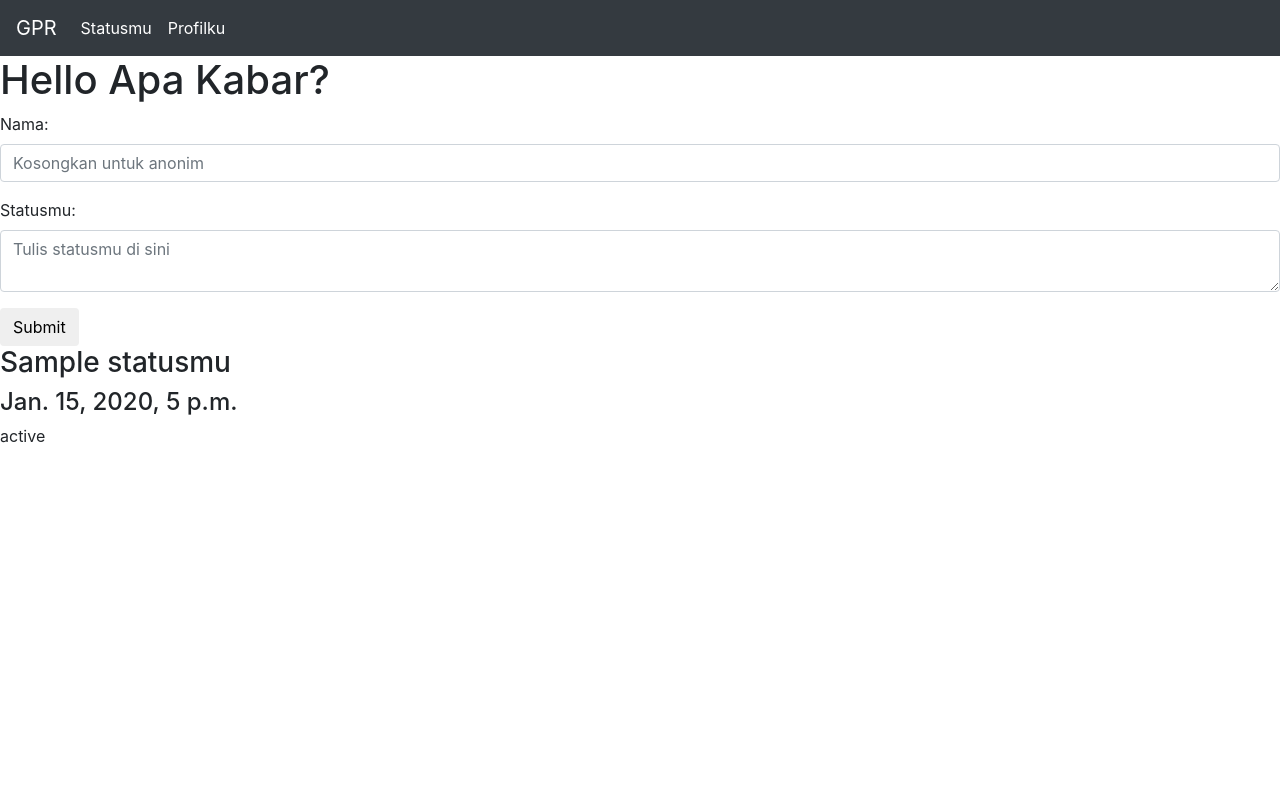
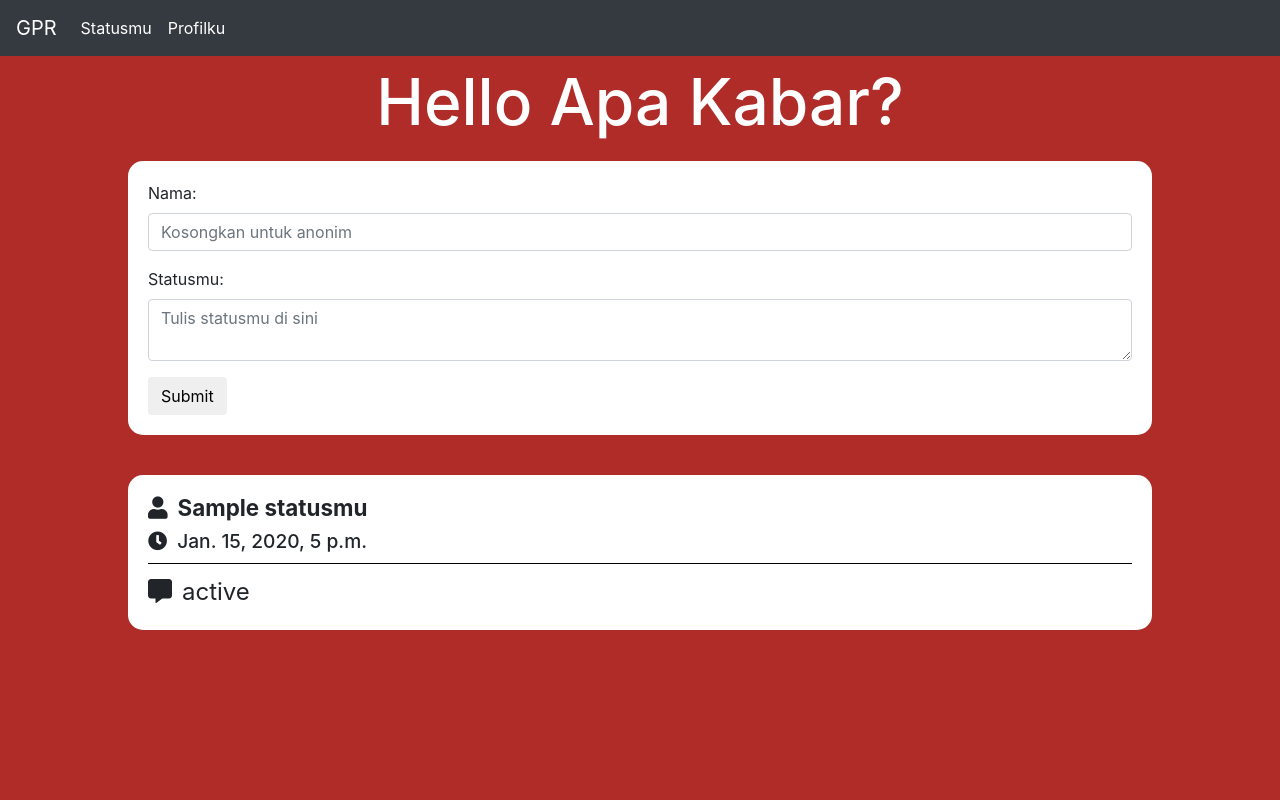
Before and after one commit to gagahpangeran/neogpr, a Django app: page / in a window 1280 px wide. Run offline with Django 3.2, Linux system fonts and the light colour scheme; tables that the repository leaves empty hold one stand-in row (values such as "Sample post"); some libraries are stand-ins or nearby versions.

Commit message:
Add styling

```diff
--- a/neogpr/settings.py
+++ b/neogpr/settings.py
@@ -128,6 +128,6 @@ STATIC_URL = '/static/'
 
 STATIC_ROOT = 'static/'
 
-STATICFILES_DIRS = ['statusmu/static']
+STATICFILES_DIRS = ['statusmu/static/']
 
 # STATICFILES_STORAGE = 'whitenoise.storage.CompressedManifestStaticFilesStorage'
--- /dev/null
+++ b/statusmu/static/css/styles.css
@@ -0,0 +1,134 @@
+#container,
+#home {
+  background: #b02c28;
+}
+
+#container {
+  width: 100%;
+  min-height: 100vh;
+  padding-top: 64px;
+}
+
+#container h1 {
+  text-align: center;
+  color: #ffffff;
+  font-size: 4em;
+}
+
+@media screen and (max-width: 991px) {
+  #container h1 {
+    font-size: 3em;
+  }
+}
+
+@media screen and (max-width: 600px) {
+  #container h1 {
+    font-size: 2em;
+  }
+}
+
+#container .content {
+  width: 80%;
+  margin: 0 auto;
+  padding: 20px 0;
+}
+
+#container .content .fas {
+  margin-right: 10px;
+}
+
+#container .content .head {
+  background: #ffffff;
+  padding: 20px 20px 0;
+  border-radius: 15px 15px 0 0;
+}
+
+#container .content .head h3 {
+  font-size: 1.4em;
+  font-weight: bolder;
+}
+
+#container .content .head h4 {
+  margin: 0;
+  font-size: 1.2em;
+  border-bottom: 1px solid #000000;
+  padding-bottom: 10px;
+}
+
+#container .content .status {
+  background: #ffffff;
+  margin-bottom: 20px;
+  padding: 0 20px 20px;
+  font-size: 1.5em;
+  padding-top: 10px;
+  border-radius: 0 0 15px 15px;
+}
+
+#container form {
+  width: 80%;
+  margin: 20px auto;
+  background: #ffffff;
+  padding: 20px;
+  border-radius: 15px;
+}
+
+#container form button:hover {
+  background: #b02c28;
+  color: #ffffff;
+}
+
+#home {
+  width: 100%;
+  min-height: 100vh;
+  display: flex;
+  padding-top: 64px;
+  flex-direction: column;
+  justify-content: center;
+  align-items: center;
+}
+
+#home img {
+  max-width: 300px;
+  border-radius: 50%;
+  margin-bottom: 30px;
+}
+
+@media screen and (max-width: 600px) {
+  #home img {
+    max-width: 170px;
+  }
+}
+
+#home h1 {
+  font-size: 4em;
+  color: #ffffff;
+  text-align: center;
+  margin-bottom: 25px;
+}
+
+#home h2 {
+  font-size: 2.5em;
+  color: #dddddd;
+  max-width: 60%;
+  text-align: center;
+}
+
+@media screen and (max-width: 991px) {
+  #home h1 {
+    font-size: 3em;
+  }
+
+  #home h2 {
+    font-size: 2em;
+  }
+}
+
+@media screen and (max-width: 600px) {
+  #home h1 {
+    font-size: 2em;
+  }
+
+  #home h2 {
+    font-size: 1.3em;
+  }
+}
--- a/statusmu/templates/base.html
+++ b/statusmu/templates/base.html
@@ -9,13 +9,15 @@
     <title>Gagah Pangeran Rosfatiputra</title>
     <link rel="stylesheet" href="https://stackpath.bootstrapcdn.com/bootstrap/4.1.3/css/bootstrap.min.css" integrity="sha384-MCw98/SFnGE8fJT3GXwEOngsV7Zt27NXFoaoApmYm81iuXoPkFOJwJ8ERdknLPMO"
         crossorigin="anonymous">
+    <link rel="stylesheet" href="https://use.fontawesome.com/releases/v5.3.1/css/all.css" integrity="sha384-mzrmE5qonljUremFsqc01SB46JvROS7bZs3IO2EmfFsd15uHvIt+Y8vEf7N7fWAU"
+        crossorigin="anonymous">
     <link rel="stylesheet" type="text/css" href="{% static 'css/styles.css' %}">
     {% endblock heading %}
 </head>
 
 <body>
     <header>
-        <nav class="navbar navbar-expand-lg navbar-dark bg-dark">
+        <nav class="navbar fixed-top navbar-expand-lg navbar-dark bg-dark">
             <a class="navbar-brand" href="#">GPR</a>
             <button class="navbar-toggler" type="button" data-toggle="collapse" data-target="#navbarSupportedContent"
                 aria-controls="navbarSupportedContent" aria-expanded="false" aria-label="Toggle navigation">
--- a/statusmu/templates/landing.html
+++ b/statusmu/templates/landing.html
@@ -21,10 +21,10 @@
     <div class="content">
         {% for data in list %}
         <div class="head">
-            <h3>{{ data.name }}</h3>
-            <h4>{{ data.date }}</h4>
+            <h3><i class="fas fa-user"></i>{{ data.name }}</h3>
+            <h4><i class="fas fa-clock"></i>{{ data.date }}</h4>
         </div>
-        <div class="status">{{ data.status }}</div>
+        <div class="status"><i class="fas fa-comment-alt"></i>{{ data.status }}</div>
         {% endfor %}
     </div>
 </div>
--- a/statusmu/templates/profile.html
+++ b/statusmu/templates/profile.html
@@ -1,7 +1,7 @@
 {% extends 'base.html' %}
 
 {% block content %}
-<div id="home" class="content-item">
+<div id="home">
     <img src="http://curvi.gagahpangeran.com/asset/foto.jpg">
     <h1>Gagah Pangeran Rosfatiputra</h1>
     <h2>
```
Also changed, not shown: statusmu/static/styles.css (deleted).
